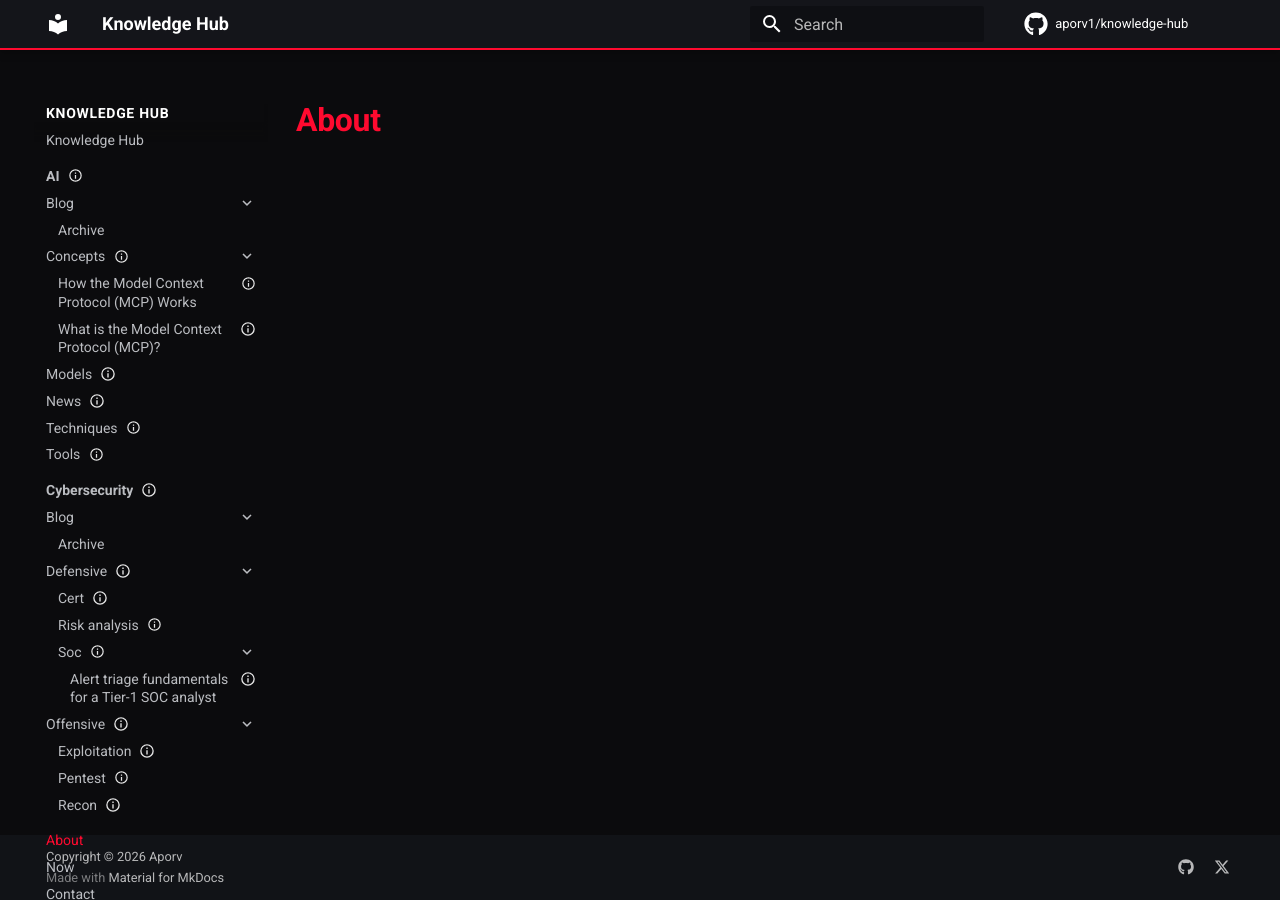
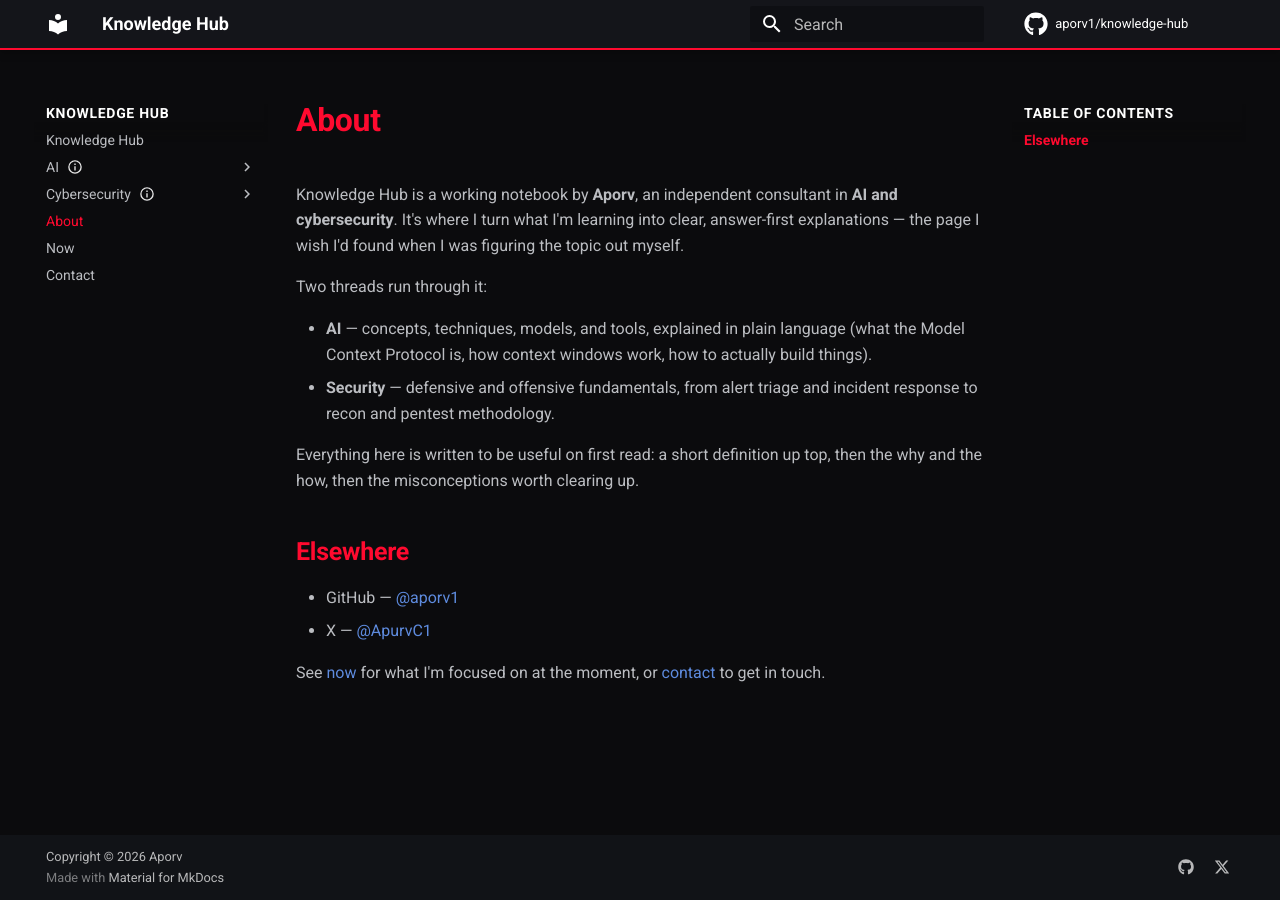
Before and after one commit to aporv1/knowledge-hub, an MkDocs documentation site: the page built from docs/about.md, in a window 1280 px wide. Built offline with MkDocs 1.6.1 and Material for MkDocs 9.7.7, drawn with Linux system fonts in a browser that asks for light colours; comment, search, counter and statistics services are not loaded.

Commit message:
Site tweaks: collapse nav by default, drop blog archives, remove Models/Techniques; OG cards + manual pages

```diff
--- a/docs/about.md
+++ b/docs/about.md
@@ -1,3 +1,36 @@
+---
+title: About
+description: Who's behind Knowledge Hub and why it exists.
+---
+
+<!-- Owner-maintained. Copied to the site root by assemble-site.
+     Edit freely — the placeholders below are starting points, not facts. -->
+
 # About
 
-<!-- Owner-maintained. Who you are, what this site is. Copied to site root by assemble-site. -->
+Knowledge Hub is a working notebook by **Aporv**, an independent consultant in
+**AI and cybersecurity**. It's where I turn what I'm learning into clear,
+answer-first explanations — the page I wish I'd found when I was figuring the
+topic out myself.
+
+Two threads run through it:
+
+- **AI** — concepts, techniques, models, and tools, explained in plain language
+  (what the Model Context Protocol is, how context windows work, how to actually
+  build things).
+- **Security** — defensive and offensive fundamentals, from alert triage and
+  incident response to recon and pentest methodology.
+
+Everything here is written to be useful on first read: a short definition up top,
+then the why and the how, then the misconceptions worth clearing up.
+
+<!-- Personalize: a sentence or two on your background, what you consult on,
+     and who you're writing for. -->
+
+## Elsewhere
+
+- GitHub — [@aporv1](https://github.com/aporv1)
+- X — [@ApurvC1](https://x.com/ApurvC1)
+
+See [now](../now/) for what I'm focused on at the moment, or
+[contact](../contact/) to get in touch.
--- a/mkdocs.yml
+++ b/mkdocs.yml
@@ -9,9 +9,8 @@ edit_uri: edit/main/docs/
 
 theme:
   name: material
+  custom_dir: overrides
   features:
-    - navigation.sections
-    - navigation.expand
     - navigation.path
     - navigation.indexes
     - navigation.top
@@ -35,12 +34,14 @@ plugins:
   - blog:
       blog_dir: ai/blog
       blog_toc: true
+      archive: false
       post_date_format: medium
       post_url_format: "{date}/{slug}"
       authors_file: "{blog}/.authors.yml"
   - blog:
       blog_dir: cybersec/blog
       blog_toc: true
+      archive: false
       post_date_format: medium
       post_url_format: "{date}/{slug}"
       authors_file: "{blog}/.authors.yml"
--- /dev/null
+++ b/overrides/main.html
@@ -0,0 +1,28 @@
+{% extends "base.html" %}
+
+<!--
+  Injects Open Graph + Twitter Card meta into every page.
+  Per-page override: set `og_image: /assets/your-image.png` in a page's
+  frontmatter to replace the default card for that page.
+  Default image lives at docs/assets/og-default.png (1200x630).
+-->
+{% block extrahead %}
+  {{ super() }}
+  {% set title = page.meta.title if page and page.meta and page.meta.title else (page.title if page and page.title else config.site_name) %}
+  {% set description = page.meta.description if page and page.meta and page.meta.description else config.site_description %}
+  {% set og_image = page.meta.og_image if page and page.meta and page.meta.og_image else "/assets/og-default.png" %}
+  {% set image_url = config.site_url ~ (og_image | replace("/", "", 1)) %}
+  {% set page_url = config.site_url ~ (page.url if page else "") %}
+
+  <meta property="og:type" content="website" />
+  <meta property="og:site_name" content="{{ config.site_name }}" />
+  <meta property="og:title" content="{{ title }}" />
+  <meta property="og:description" content="{{ description }}" />
+  <meta property="og:image" content="{{ image_url }}" />
+  <meta property="og:url" content="{{ page_url }}" />
+
+  <meta name="twitter:card" content="summary_large_image" />
+  <meta name="twitter:title" content="{{ title }}" />
+  <meta name="twitter:description" content="{{ description }}" />
+  <meta name="twitter:image" content="{{ image_url }}" />
+{% endblock %}
```
Also changed, not shown: docs/ai/index.md (+2 -2 lines), docs/ai/models/index.md (deleted, +0 -12 lines), docs/ai/techniques/index.md (deleted, +0 -12 lines), docs/contact.md (+18 -1 lines), docs/index.md (+1 -1 lines), docs/now.md (+22 -1 lines), docs/assets/og-default.png (added), 1 other file.
